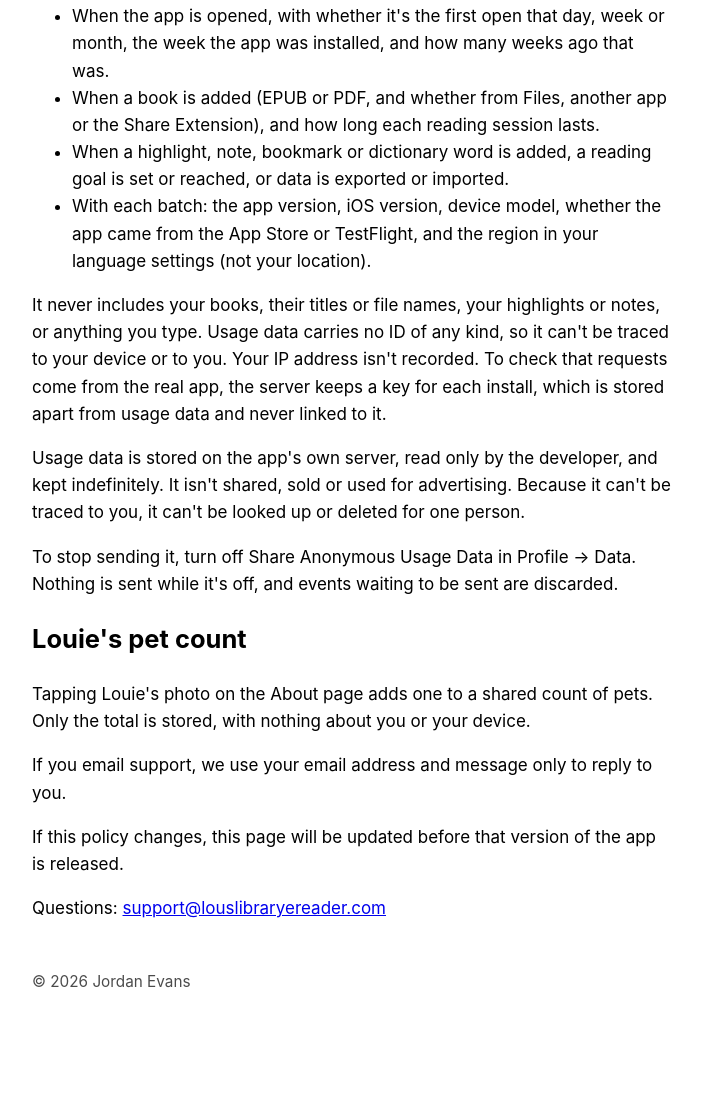
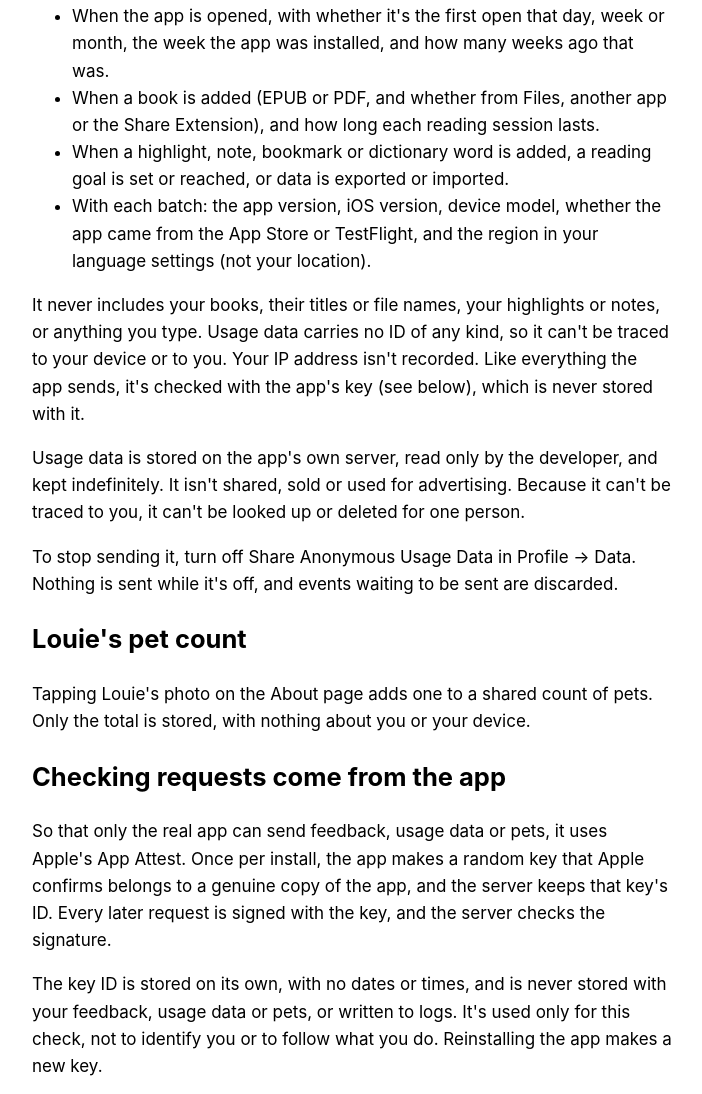
Before and after one commit to Jevs21/louslibraryereader.com, a plain HTML site: page privacy/index.html in a window 1280 px wide. Shown: the part 950-2044 px from the top of the page, without its empty margins (288-990 px from the left). Before the commit the page ends 1977 px from the top, so only its background shows below. Drawn offline with Linux system fonts and the light colour scheme.

Commit message:
Describe the App Attest key in the privacy policy
Co-Authored-By: Claude Opus 5.5 <noreply@anthropic.com>

```diff
--- a/privacy/index.html
+++ b/privacy/index.html
@@ -33,11 +33,14 @@
 <li>When a highlight, note, bookmark or dictionary word is added, a reading goal is set or reached, or data is exported or imported.</li>
 <li>With each batch: the app version, iOS version, device model, whether the app came from the App Store or TestFlight, and the region in your language settings (not your location).</li>
 </ul>
-<p>It never includes your books, their titles or file names, your highlights or notes, or anything you type. Usage data carries no ID of any kind, so it can't be traced to your device or to you. Your IP address isn't recorded. To check that requests come from the real app, the server keeps a key for each install, which is stored apart from usage data and never linked to it.</p>
+<p>It never includes your books, their titles or file names, your highlights or notes, or anything you type. Usage data carries no ID of any kind, so it can't be traced to your device or to you. Your IP address isn't recorded. Like everything the app sends, it's checked with the app's key (see below), which is never stored with it.</p>
 <p>Usage data is stored on the app's own server, read only by the developer, and kept indefinitely. It isn't shared, sold or used for advertising. Because it can't be traced to you, it can't be looked up or deleted for one person.</p>
 <p>To stop sending it, turn off Share Anonymous Usage Data in Profile → Data. Nothing is sent while it's off, and events waiting to be sent are discarded.</p>
 <h2>Louie's pet count</h2>
 <p>Tapping Louie's photo on the About page adds one to a shared count of pets. Only the total is stored, with nothing about you or your device.</p>
+<h2>Checking requests come from the app</h2>
+<p>So that only the real app can send feedback, usage data or pets, it uses Apple's App Attest. Once per install, the app makes a random key that Apple confirms belongs to a genuine copy of the app, and the server keeps that key's ID. Every later request is signed with the key, and the server checks the signature.</p>
+<p>The key ID is stored on its own, with no dates or times, and is never stored with your feedback, usage data or pets, or written to logs. It's used only for this check, not to identify you or to follow what you do. Reinstalling the app makes a new key.</p>
 <p>If you email support, we use your email address and message only to reply to you.</p>
 <p>If this policy changes, this page will be updated before that version of the app is released.</p>
 <p>Questions: <a href="mailto:support@louslibraryereader.com">support@louslibraryereader.com</a></p>
```
